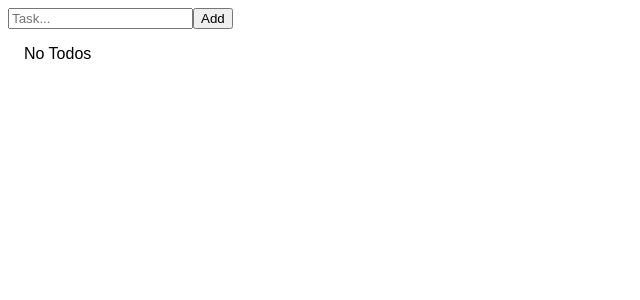
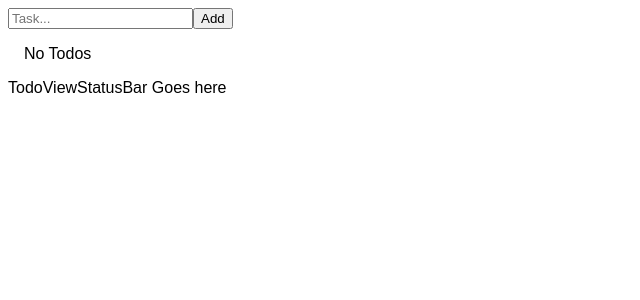
Before and after one commit to trmeade/to-do-react-app, a React (Vite) app: page / in a window 1280 px wide. Shown: the top 300 px of the page, without its empty margins (0-640 px from the left). Built offline with nearby package versions, Linux system fonts and the light colour scheme.

Commit message:
Created Todo status view component
TodoViewStatusBar will control the type of tasks to filter on and display (example: all, deleted, completed)

```diff
--- a/src/TodoList.jsx
+++ b/src/TodoList.jsx
@@ -1,5 +1,5 @@
 import { TodoItem } from "./TodoItem"
-
+import { TodoViewStatusBar } from "./TodoViewStatusBar";
 export function TodoList({ todos, toggleTodo, deleteTodo }) {
   //FROG TRM - Need to define these to eliminate eslint rules
   //violations
@@ -8,6 +8,7 @@ export function TodoList({ todos, toggleTodo, deleteTodo }) {
   // }
 
   return (
+    <>
     <ul className="to-do-list">
       {todos.length === 0 && "No Todos"}
       {todos.map(todo => {
@@ -21,5 +22,7 @@ export function TodoList({ todos, toggleTodo, deleteTodo }) {
         )
       })}
     </ul>
+    <TodoViewStatusBar/>
+    </>
   )
 }
--- /dev/null
+++ b/src/TodoViewStatusBar.jsx
@@ -0,0 +1,10 @@
+
+
+export function TodoViewStatusBar() {
+
+  return (
+    <>
+    TodoViewStatusBar Goes here
+    </>
+  )
+}
```
